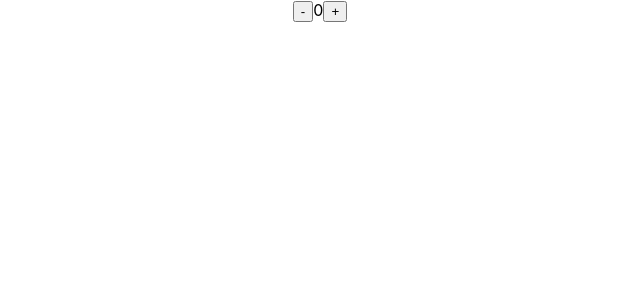
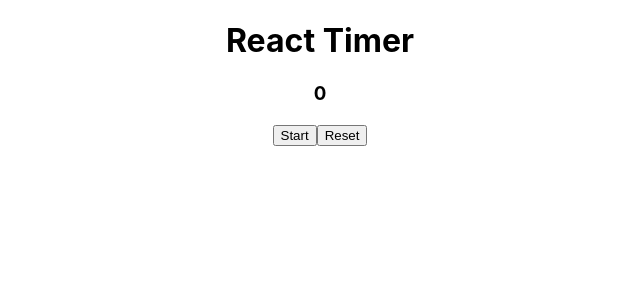
Before and after one commit to Dmitriifd/react-film, a React (Create React App) app: page / in a window 1280 px wide. Shown: the top 300 px of the page, without its empty margins (320-960 px from the left). Built offline with nearby package versions, Linux system fonts and the light colour scheme.

Commit message:
таймер

```diff
--- a/src/App.js
+++ b/src/App.js
@@ -16,22 +16,49 @@ class App extends Component {
   // state может быть без конструктора
   state = {
     count: 0,
-    someKey: false
+    isCounting: false
   }
 
-  handleClickPlus = () => {
-    this.setState({count: this.state.count + 1})
+  handleStart = () => {
+    this.setState({isCounting: true})
+    this.counterId = setInterval(() => {
+      this.setState({count: this.state.count + 1})
+    }, 1000)
   }
-  handleClickMinus = () => {
-    this.setState({count: this.state.count - 1})
+  handleStop = () => {
+    this.setState({ isCounting: false })
+    clearInterval(this.counterId)
+  }
+  handleReset = () => {
+    this.setState({ isCounting: false, count: 0 })
+    clearInterval(this.counterId)
+  }
+
+  componentDidMount() {
+    const userCount = localStorage.getItem('timer')
+    if (userCount) {
+      this.setState({ count: +userCount })
+    }
+  }
+
+  componentDidUpdate() {
+    localStorage.setItem('timer', this.state.count)
+  }
+
+  componentWillUnmount() {
+    clearInterval(this.counterId)
   }
 
   render() {
     return (
       <div className="App">
-        <button onClick={this.handleClickMinus}>-</button>
-        <span>{this.state.count}</span>
-        <button onClick={this.handleClickPlus}>+</button>
+       <h1>React Timer</h1>
+       <h3>{this.state.count}</h3>
+       {!this.state.isCounting ? (
+         <button onClick={this.handleStart}>Start</button>)
+       : (<button onClick={this.handleStop}>Stop</button>
+       )}
+       <button onClick={this.handleReset}>Reset</button>
       </div>
     );
   }
```
